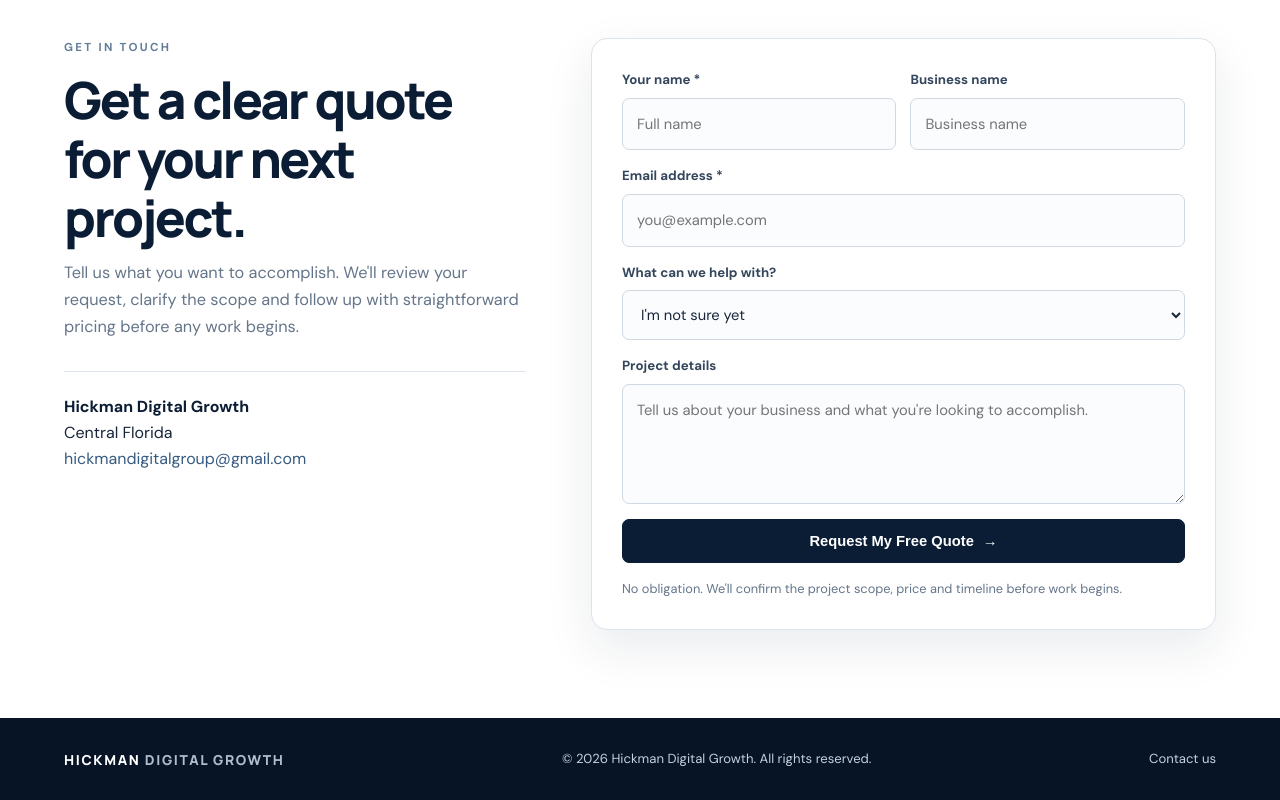
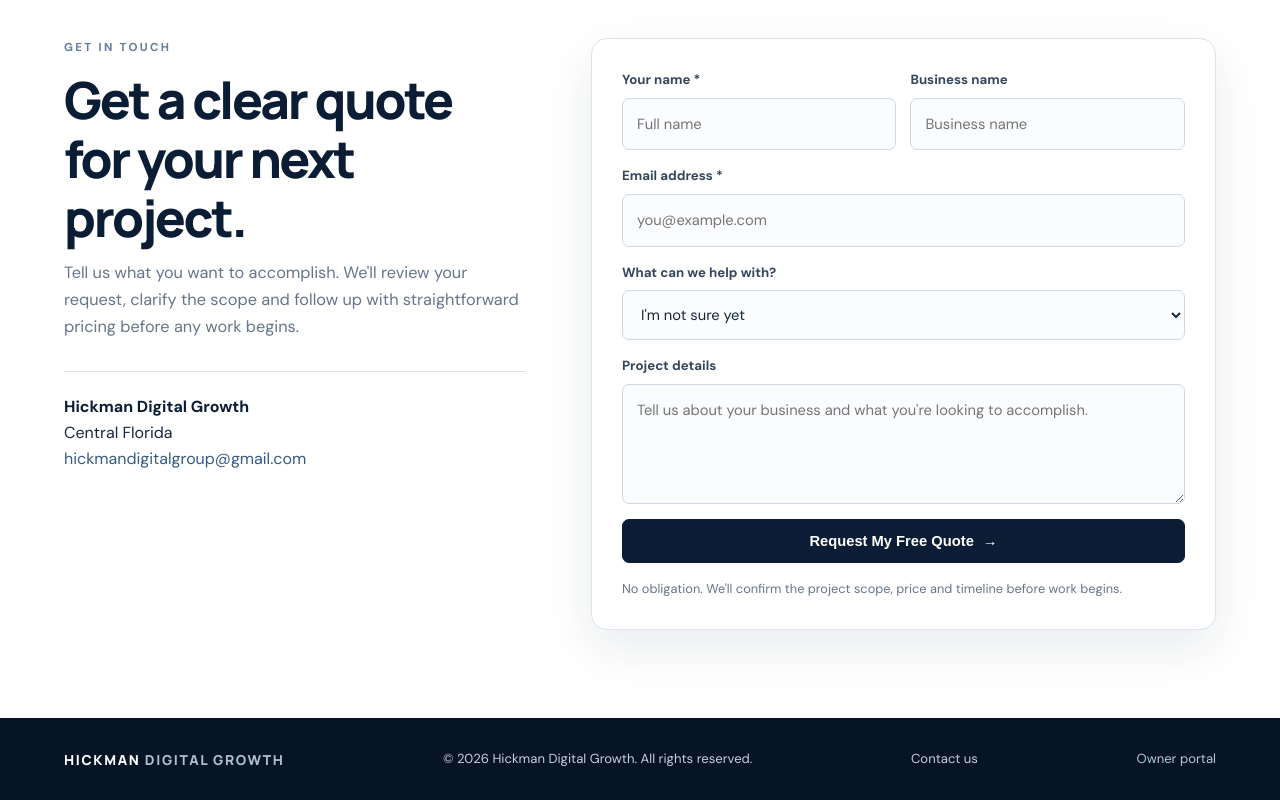
Before and after one commit to andrew4225-lang/hickman-digital-growth, a plain HTML site: page index.html in a window 1280 px wide. Shown: the part 6800-7600 px from the top of the page. Drawn offline with nearby package versions, Linux system fonts and the light colour scheme.

Commit message:
Add owner portal access and clean up page metadata

```diff
--- a/index.html
+++ b/index.html
@@ -147,7 +147,7 @@ footer{background:#071426;color:#c5d0dd;padding:30px 0;font-size:.82rem}.footer-
 <p id="note" aria-live="polite">No obligation. We'll confirm the project scope, price and timeline before work begins.</p>
 </form></div></section>
 </main>
-<footer><div class="wrap footer-row"><div class="footer-brand">HICKMAN <span>DIGITAL GROWTH</span></div><div>© <span id="year"></span> Hickman Digital Growth. All rights reserved.</div><a href="mailto:hickmandigitalgroup@gmail.com">Contact us</a></div></footer>
+<footer><div class="wrap footer-row"><div class="footer-brand">HICKMAN <span>DIGITAL GROWTH</span></div><div>© <span id="year"></span> Hickman Digital Growth. All rights reserved.</div><a href="mailto:hickmandigitalgroup@gmail.com">Contact us</a><a href="/owner.html" style="color:#b8c5d4">Owner portal</a></div></footer>
 <script src="https://cdn.jsdelivr.net/npm/@supabase/supabase-js@2"></script>
 <script src="https://cdn.jsdelivr.net/npm/@emailjs/browser@5/dist/email.min.js"></script>
 <script>
```
